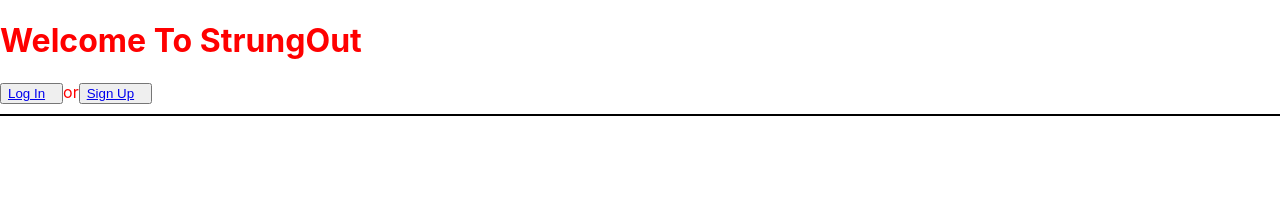
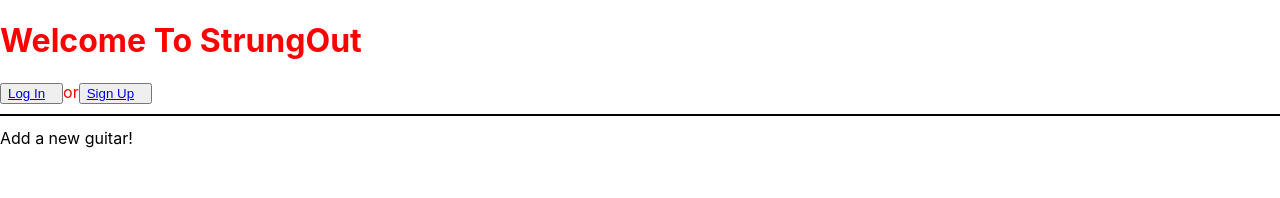
Before and after one commit to musicmills1990/strungout-frontend, a React (Create React App) app: page /guitars in a window 1280 px wide. Shown: the top 198 px of the page. Built offline with nearby package versions, Linux system fonts and the light colour scheme; no server answers.

Commit message:
staging for adding a new guitar form

```diff
--- a/src/components/MyGuitars.js
+++ b/src/components/MyGuitars.js
@@ -6,7 +6,7 @@ const MyGuitars = (props) => {
 
   const guitarCard = props.guitars.map(g => <GuitarCard guitar={g} key={g.id}/>)
   return (
-    guitarCard.length > 0 ? guitarCard : null
+    guitarCard.length > 0 ? guitarCard : "Add a new guitar!"
   )
 }
 
```
